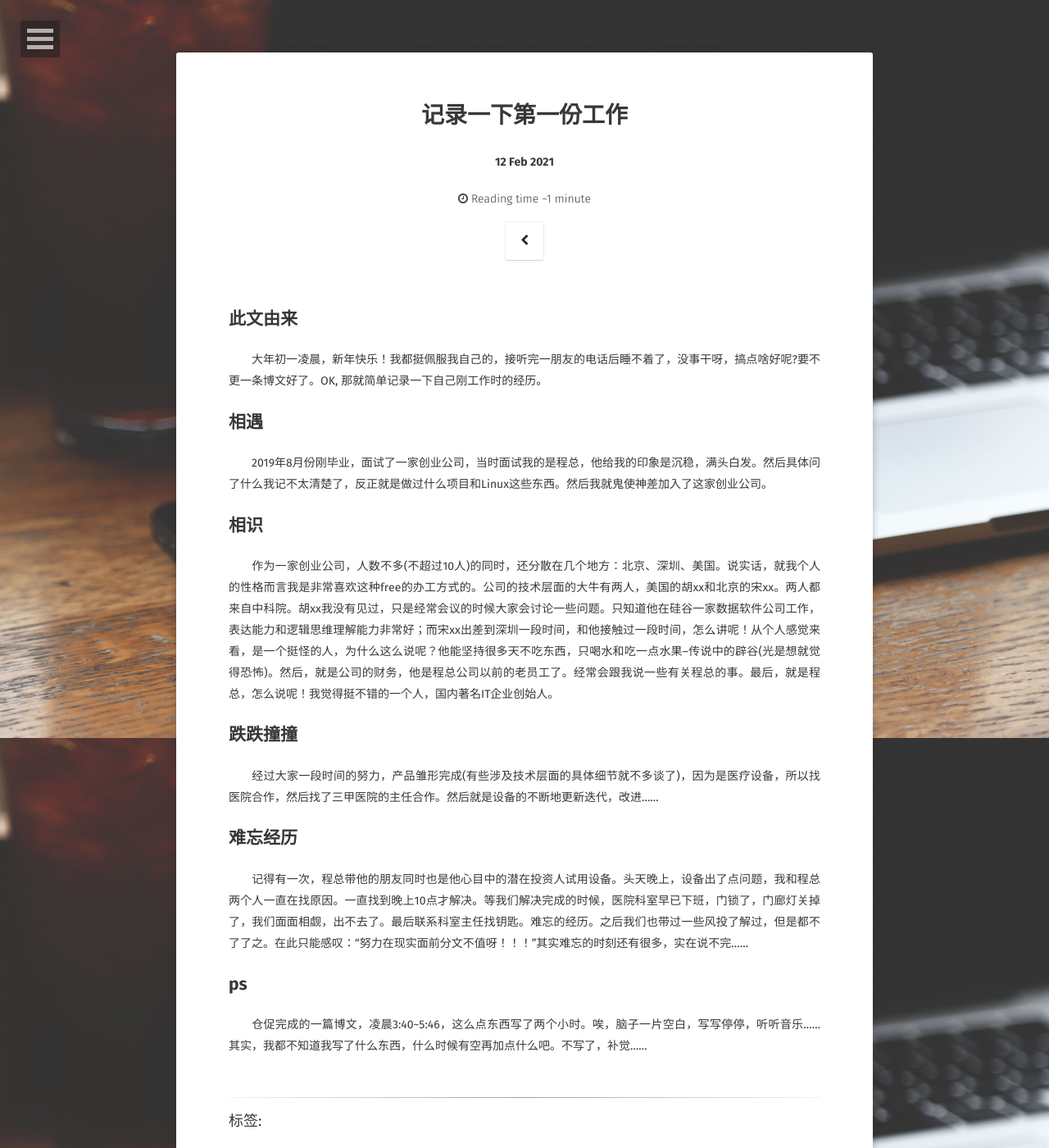
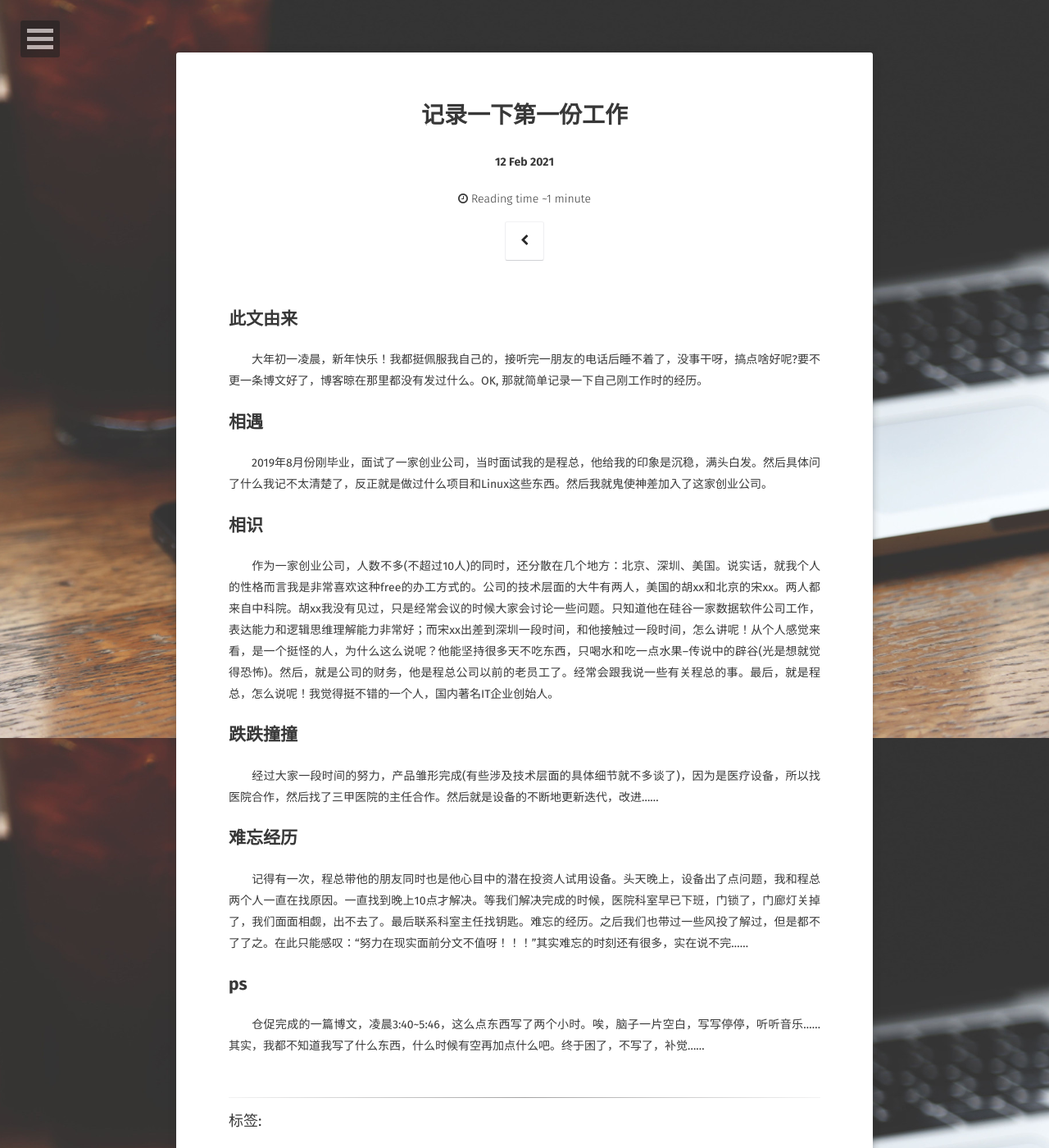
Before and after one commit to aiologybay/aiologybay.github.io, a Jekyll site: the page built from _posts/2021-02-12-firstjob-post.md, in a window 1280 px wide and 1400 px high. Shown: the whole window at 82% size. Built offline with Jekyll 4.4.1, drawn with Linux system fonts in a browser that asks for light colours; some web fonts are replaced.

Commit message:
initial commit

```diff
--- a/_posts/2021-02-12-firstjob-post.md
+++ b/_posts/2021-02-12-firstjob-post.md
@@ -7,7 +7,7 @@ tags: [job]
 comments: false
 ---
 ## 此文由来
-&emsp;&emsp;大年初一凌晨，新年快乐！我都挺佩服我自己的，接听完一朋友的电话后睡不着了，没事干呀，搞点啥好呢?要不更一条博文好了。OK, 那就简单记录一下自己刚工作时的经历。
+&emsp;&emsp;大年初一凌晨，新年快乐！我都挺佩服我自己的，接听完一朋友的电话后睡不着了，没事干呀，搞点啥好呢?要不更一条博文好了，博客晾在那里都没有发过什么。OK, 那就简单记录一下自己刚工作时的经历。
 ## 相遇
 &emsp;&emsp;2019年8月份刚毕业，面试了一家创业公司，当时面试我的是程总，他给我的印象是沉稳，满头白发。然后具体问了什么我记不太清楚了，反正就是做过什么项目和Linux这些东西。然后我就鬼使神差加入了这家创业公司。
 ## 相识
@@ -17,4 +17,4 @@ comments: false
 ## 难忘经历
 &emsp;&emsp;记得有一次，程总带他的朋友同时也是他心目中的潜在投资人试用设备。头天晚上，设备出了点问题，我和程总两个人一直在找原因。一直找到晚上10点才解决。等我们解决完成的时候，医院科室早已下班，门锁了，门廊灯关掉了，我们面面相觑，出不去了。最后联系科室主任找钥匙。难忘的经历。之后我们也带过一些风投了解过，但是都不了了之。在此只能感叹：“努力在现实面前分文不值呀！！！”其实难忘的时刻还有很多，实在说不完......
 ## ps
-&emsp;&emsp;仓促完成的一篇博文，凌晨3:40~5:46，这么点东西写了两个小时。唉，脑子一片空白，写写停停，听听音乐......其实，我都不知道我写了什么东西，什么时候有空再加点什么吧。不写了，补觉......
+&emsp;&emsp;仓促完成的一篇博文，凌晨3:40~5:46，这么点东西写了两个小时。唉，脑子一片空白，写写停停，听听音乐......其实，我都不知道我写了什么东西，什么时候有空再加点什么吧。终于困了，不写了，补觉......
```
